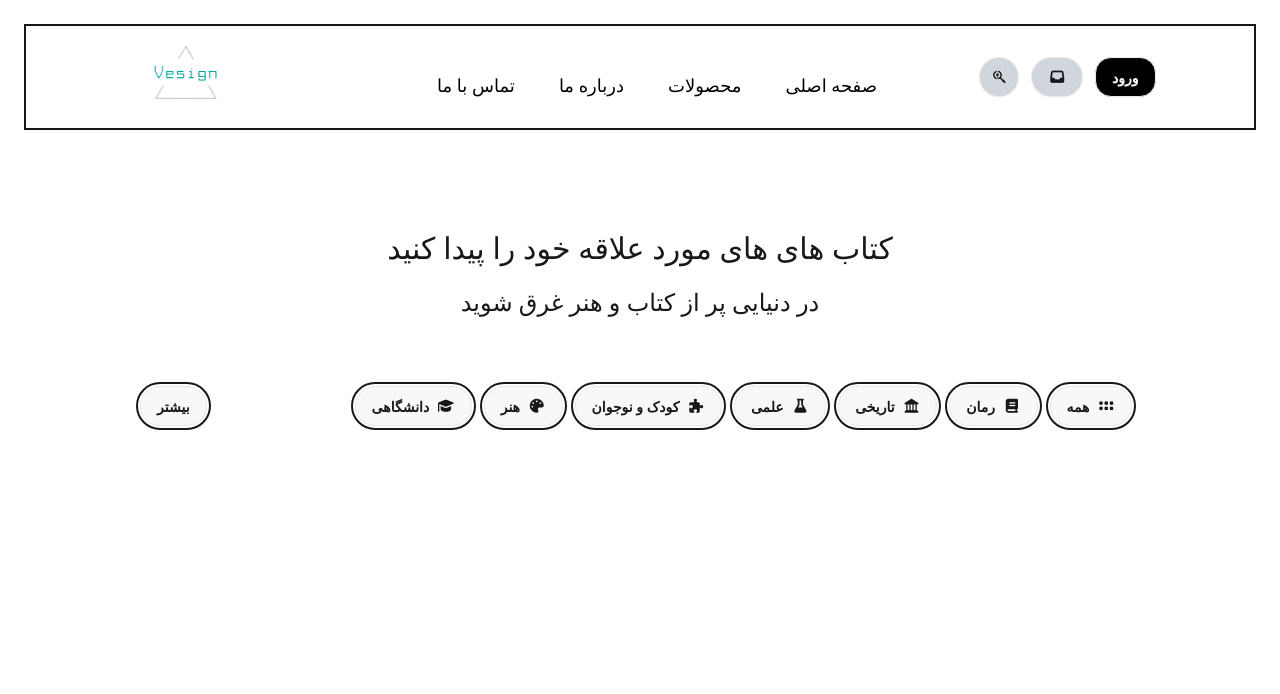
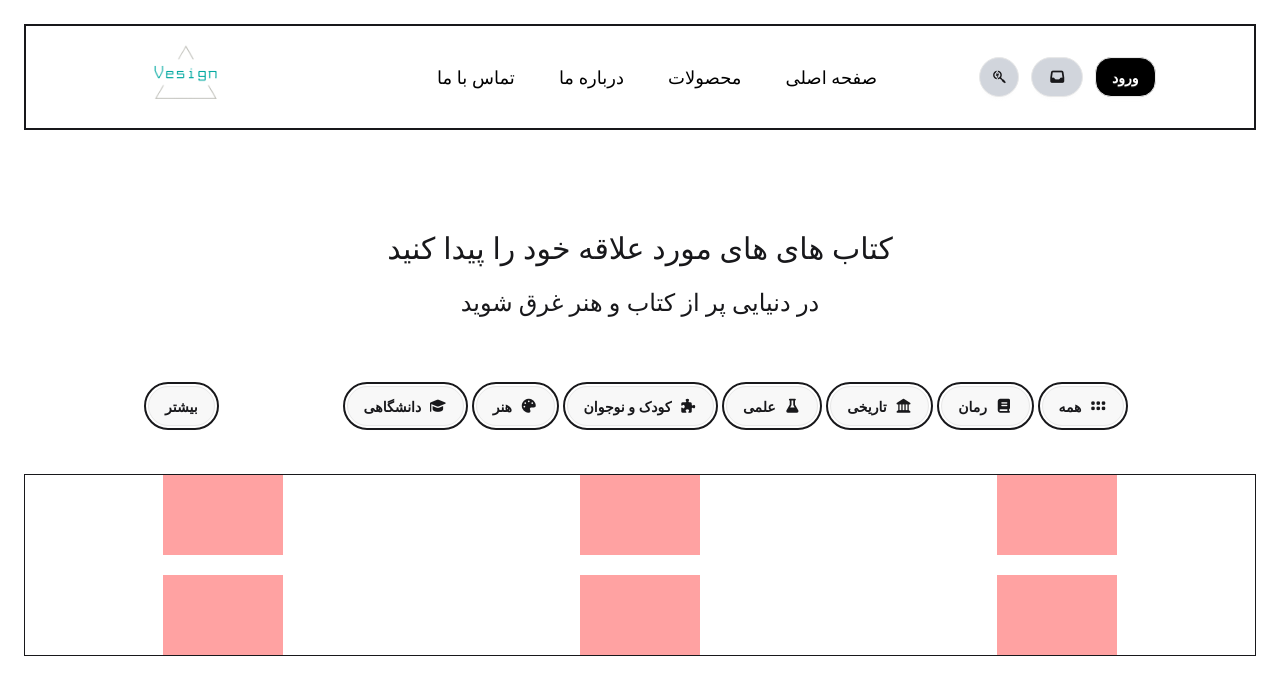
Before and after one commit to Aref18/Vesign, a website: page index.html in a window 1280 px wide. Drawn offline with Linux system fonts and the light colour scheme.

Commit message:
fix: align header/category/cards layout using shared container and grid-based centering

```diff
--- a/index.html
+++ b/index.html
@@ -11,8 +11,9 @@
     />
   </head>
   <body>
+    <div class="max-w-7xl mx-auto px-6">
       <header>
-      <div class="flex items-center justify-evenly border-2 m-6 p-3">
+        <div class="flex items-center justify-evenly border-2 my-6 p-3">
           <section class="buttons flex gap-3 justify-start">
             <button class="btn bg-black text-white rounded-2xl">ورود</button>
             <button
@@ -28,8 +29,10 @@
           </section>
 
           <section class="menu flex justify-center">
-          <div class="megamenu text-[18px] flex justify-center p-2">
-            <button popovertarget="f2" class="min-[800px]:hidden">
+            <div
+              class="megamenu text-[18px] flex justify-center p-2 min-[800px]:hidden"
+            >
+              <button popovertarget="f2">
                 <label class="btn btn-circle swap swap-rotate">
                   <input type="checkbox" />
                   <svg
@@ -57,11 +60,7 @@
                 </label>
               </button>
 
-            <div
-              id="f2"
-              popover
-              class="min-[800px]:hidden absolute -right-40 mt-7"
-            >
+              <div id="f2" popover class="absolute -right-40 mt-7">
                 <ul
                   class="flex gap-7 flex-col w-100 grow justify-center items-center mt-5"
                 >
@@ -178,7 +177,20 @@
             </button>
           </div>
         </section>
+        <section class="cards mt-10">
+          <div
+            class="grid grid-cols-3 items-center justify-items-center border gap-5"
+          >
+            <div class="bg-red-300 w-30 h-20"></div>
+            <div class="bg-red-300 w-30 h-20"></div>
+            <div class="bg-red-300 w-30 h-20"></div>
+            <div class="bg-red-300 w-30 h-20"></div>
+            <div class="bg-red-300 w-30 h-20"></div>
+            <div class="bg-red-300 w-30 h-20"></div>
+          </div>
+        </section>
       </main>
+    </div>
     <footer></footer>
   </body>
 </html>
```
Also changed, not shown: public/output.css. Lines whose indentation alone changed are shown as unchanged.
